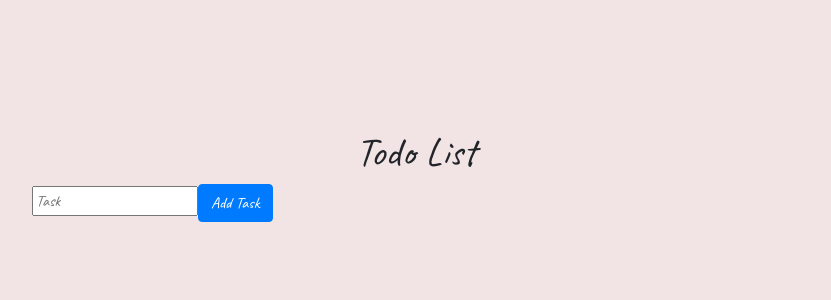
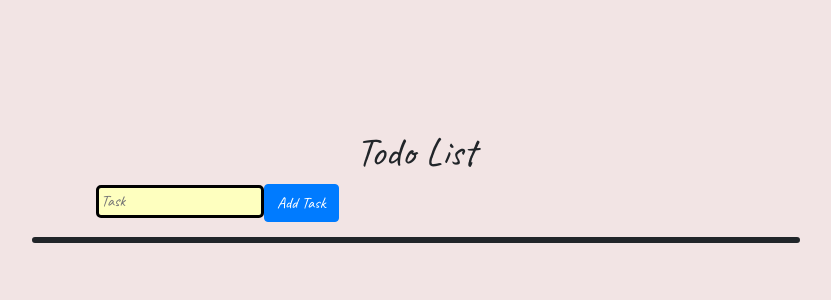
Before and after one commit to CedenoHernandez/todo-list, a React (Create React App) app: page / in a window 1280 px wide. Shown: the top 300 px of the page, without its empty margins (224-1055 px from the left). Built offline with nearby package versions, Linux system fonts and the light colour scheme.

Commit message:
Add borders to list

```diff
--- a/src/App.scss
+++ b/src/App.scss
@@ -14,9 +14,21 @@ body {
 }
 
 .todoListMain {
-  padding: 0% 20% 0% 20%;
+  padding: 0% 25% 0% 25%;
+}
+
+.input {
+  background-color: #feffbf;
+  min-height: 33px;
+  border: solid;
+  border-radius: 5px;
 }
 
 .theList {
-
+  align-items: center;
+  margin-top: 15px;
+  margin-left: 20%;
+  margin-right: 20%;
+  border: solid;
+  border-radius: 5px;
 }
--- a/src/TodoList/TodoList.js
+++ b/src/TodoList/TodoList.js
@@ -7,6 +7,7 @@ class TodoList extends Component {
         <div className="header">
           <form onSubmit={this.props.addItem}>
             <input
+              className="input"
               placeholder="Task"
               ref={this.props.inputElement}
               value={this.props.currentItem.text}
```
